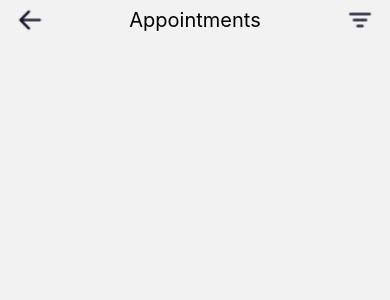
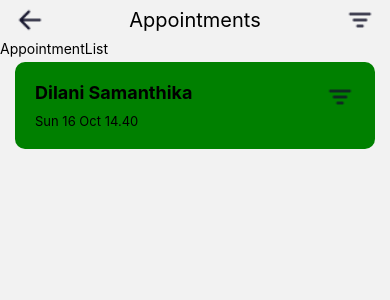
Before and after one commit to ChanmithK/UEE-Project, a React Native app: screen /AppointmentListScreen in a window 390 px wide. Shown: the top 300 px of the page. Built offline with nearby package versions, Linux system fonts and the light colour scheme.

Commit message:
Counsellor - Appointment card

```diff
--- /dev/null
+++ b/components/Counsellor/AppointmentList/AppointmentCard.js
@@ -0,0 +1,48 @@
+import { View, Text, StyleSheet, Image } from "react-native";
+import React from "react";
+import { TouchableOpacity } from "react-native-web";
+
+const AppointmentCard = () => {
+  return (
+    <TouchableOpacity>
+      <View style={styles.container}>
+        <View>
+          <Text style={styles.name}>Dilani Samanthika</Text>
+          <Text style={styles.date}>Sun 16 Oct 14.40</Text>
+        </View>
+        <View>
+          <Image
+            style={styles.status}
+            source={require("../../../assets/icons/filter.png")}
+          />
+        </View>
+      </View>
+    </TouchableOpacity>
+  );
+};
+
+const styles = StyleSheet.create({
+  container: {
+    justifyContent: "space-between",
+    flexDirection: "row",
+    marginHorizontal: 15,
+    marginVertical: 5,
+    backgroundColor: "green",
+    padding: 20,
+    borderRadius: 10,
+  },
+  name: {
+    fontSize: 18,
+    fontWeight: "bold",
+  },
+  date: {
+    fontSize: 13,
+    paddingTop: 10,
+  },
+  status: {
+    width: 30,
+    height: 30,
+    resizeMode: "contain",
+  },
+});
+export default AppointmentCard;
--- /dev/null
+++ b/components/Counsellor/AppointmentList/AppointmentList.js
@@ -0,0 +1,14 @@
+import { View, Text } from 'react-native'
+import React from 'react'
+import AppointmentCard from './AppointmentCard'
+
+const AppointmentList = () => {
+  return (
+    <View>
+      <Text>AppointmentList</Text>
+      <AppointmentCard />
+    </View>
+  )
+}
+
+export default AppointmentList
--- a/screens/Counsellor/AppointmentListScreen.js
+++ b/screens/Counsellor/AppointmentListScreen.js
@@ -2,11 +2,13 @@ import { SafeAreaView } from "react-native-safe-area-context";
 import { View, Text } from "react-native";
 import React from "react";
 import TopBar from "../../components/Common/TopBar";
+import AppointmentList from "../../components/Counsellor/AppointmentList/AppointmentList";
 
 const AppointmentListScreen = () => {
   return (
     <SafeAreaView>
       <TopBar title="Appointments" isFilterAvailable="true" />
+      <AppointmentList />
     </SafeAreaView>
   );
 };
```
